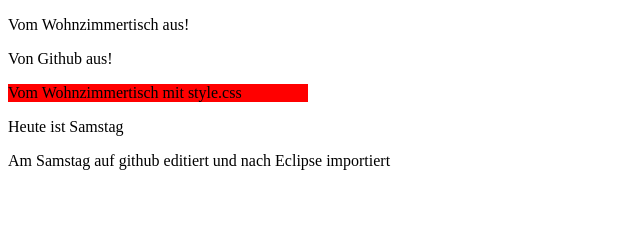
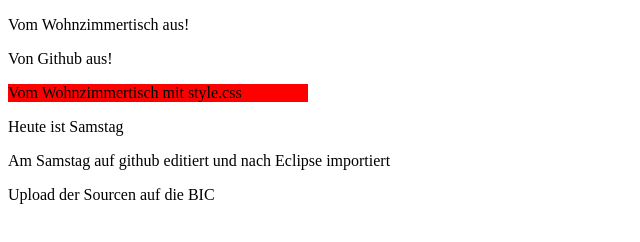
Before and after one commit to hed8le/wilh11, a plain HTML site: page index.html in a window 1280 px wide. Shown: the whole page, without its empty margins (0-640 px from the left). Drawn offline with Linux system fonts and the light colour scheme.

Commit message:
Deploy auf die BIC!

```diff
--- a/index.html
+++ b/index.html
@@ -11,5 +11,6 @@
 	<div>Vom Wohnzimmertisch mit style.css</div>
 	<p>Heute ist Samstag</p>
 	<p>Am Samstag auf github editiert und nach Eclipse importiert</p>
+	<p>Upload der Sourcen auf die BIC<p/>
 </body>
 </html>
```
